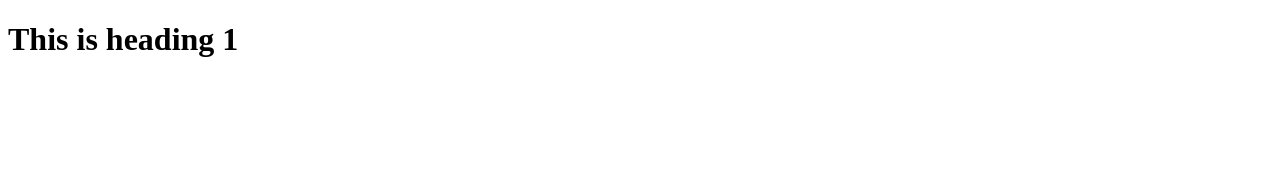
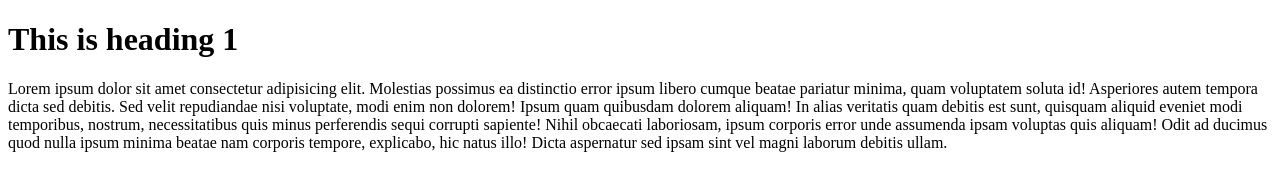
Before and after one commit to alamshuvo/for-git, a plain HTML site: page index.html in a window 1280 px wide. Drawn offline with Linux system fonts and the light colour scheme.

Commit message:
second commit

```diff
--- a/index.html
+++ b/index.html
@@ -8,5 +8,8 @@
 </head>
 <body>
     <h1>This is heading 1</h1>
+
+
+    <p>Lorem ipsum dolor sit amet consectetur adipisicing elit. Molestias possimus ea distinctio error ipsum libero cumque beatae pariatur minima, quam voluptatem soluta id! Asperiores autem tempora dicta sed debitis. Sed velit repudiandae nisi voluptate, modi enim non dolorem! Ipsum quam quibusdam dolorem aliquam! In alias veritatis quam debitis est sunt, quisquam aliquid eveniet modi temporibus, nostrum, necessitatibus quis minus perferendis sequi corrupti sapiente! Nihil obcaecati laboriosam, ipsum corporis error unde assumenda ipsam voluptas quis aliquam! Odit ad ducimus quod nulla ipsum minima beatae nam corporis tempore, explicabo, hic natus illo! Dicta aspernatur sed ipsam sint vel magni laborum debitis ullam.</p>
 </body>
 </html>
```
